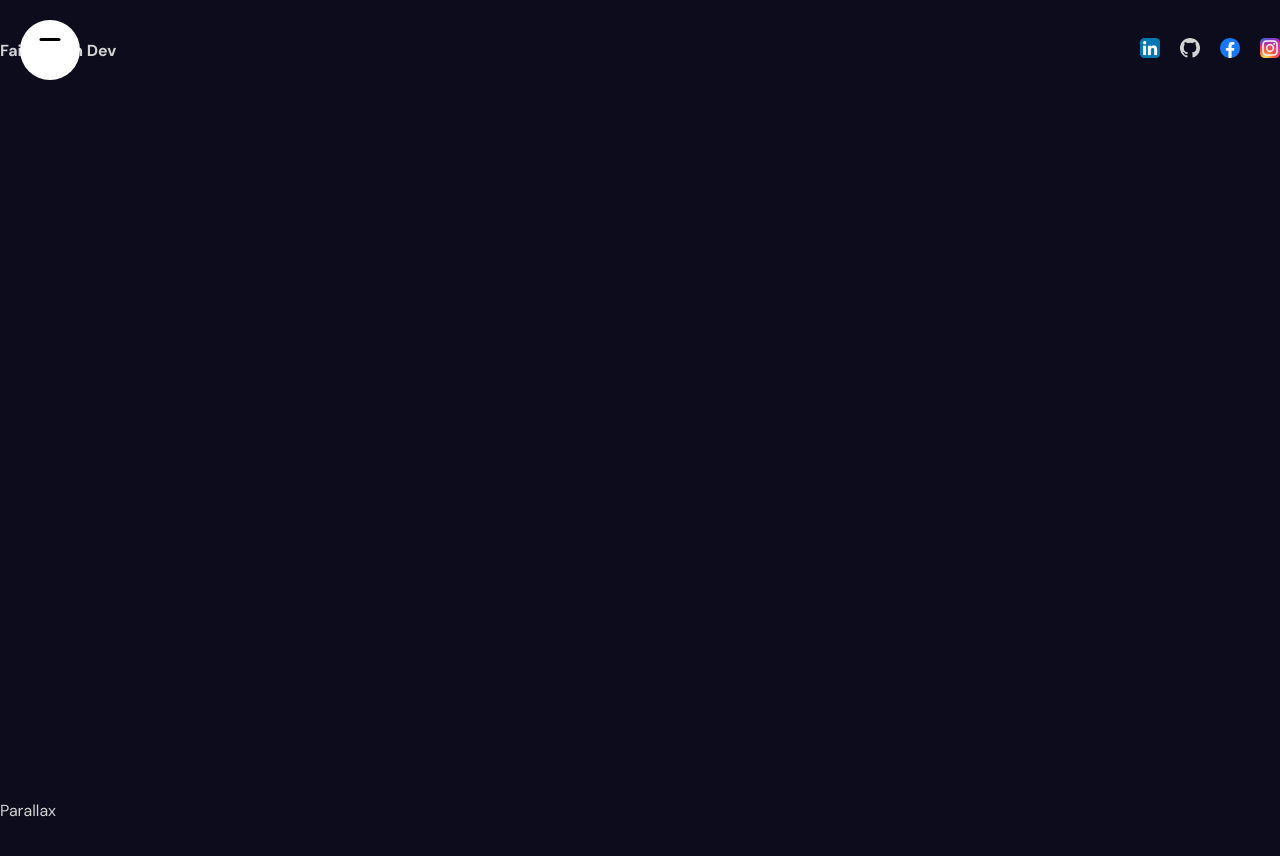
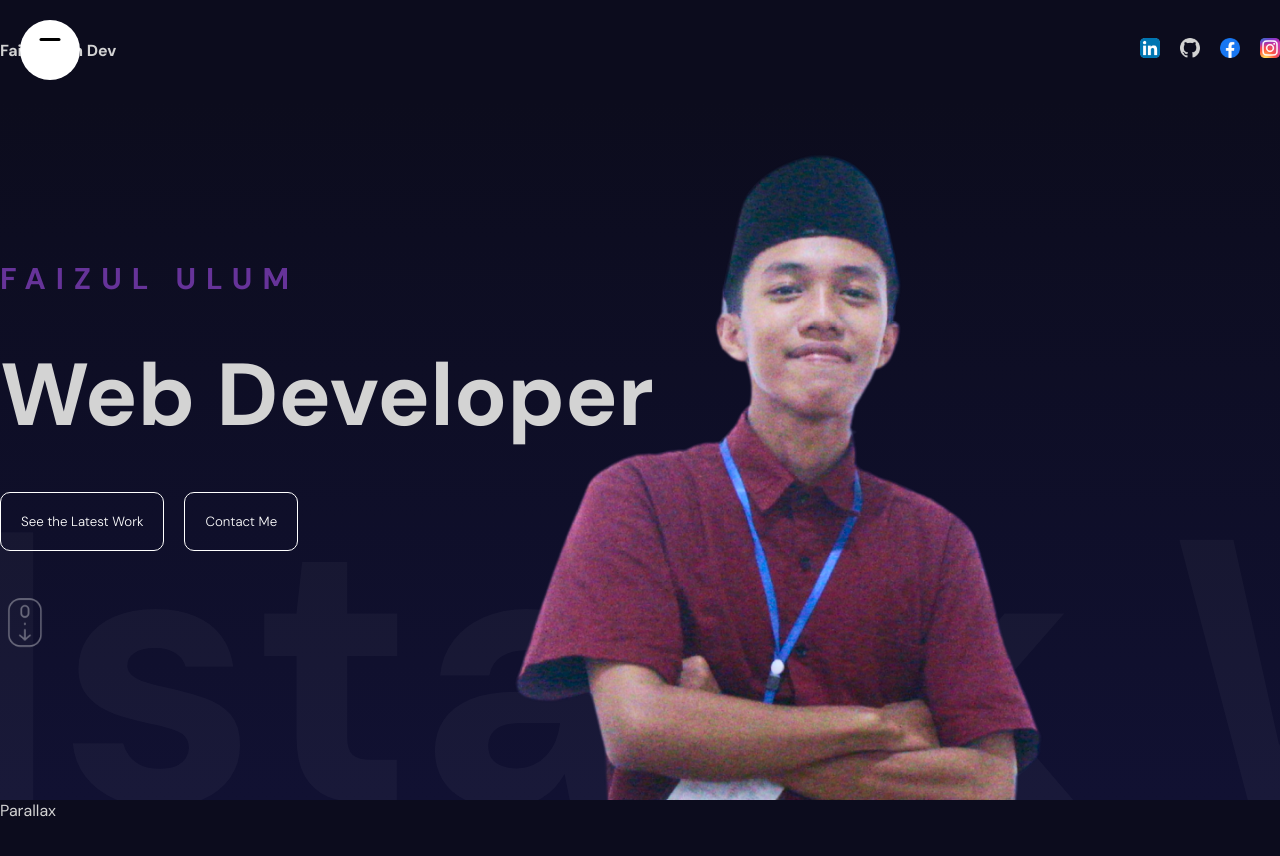
Before and after one commit to Faizululum/Portfolio_React, a React (Vite) app: page / in a window 1280 px wide. Shown: the top 856 px of the page. Built offline with nearby package versions, Linux system fonts and the light colour scheme.

Commit message:
Hero section

```diff
--- a/src/App.jsx
+++ b/src/App.jsx
@@ -1,10 +1,12 @@
 import "./app.scss";
+import Hero from "./components/hero/Hero";
 import { Navbar } from "./components/navbar/Navbar";
 
 const App = () => {
   return <div>
     <section id="Homepage">
       <Navbar />
+      <Hero />
     </section>
     <section id="Services">Parallax</section>
     <section>Services</section>
--- a/src/app.scss
+++ b/src/app.scss
@@ -12,6 +12,7 @@
 
 :root {
     --color-primary: #0c0c1d;
+    --color-secondary: #111132;
     --color-text: lightgray;
 }
 
--- /dev/null
+++ b/src/components/hero/Hero.jsx
@@ -0,0 +1,102 @@
+import "./hero.scss";
+import { animate, motion } from "framer-motion";
+
+const textVariants = {
+  initial: {
+    x: -500,
+    opacity: 0,
+  },
+  animate: {
+    x: 0,
+    opacity: 1,
+    transition: {
+      duration: 1,
+      staggerChildren: 0.1,
+    },
+  },
+  scrollButton: {
+    opacity: 0,
+    y: 10,
+    transition: {
+      duration: 2,
+      repeat: Infinity,
+    },
+  },
+};
+const sliderVariants = {
+  initial: {
+    x: 0,
+  },
+  animate: {
+    x: "-220%",
+    opacity: 1,
+    transition: {
+      repeat: Infinity,
+      repeatType: "mirror",
+      duration: 25,
+    },
+  },
+};
+const imgVariants = {
+  initial: {
+    y: -200,
+    opacity: 0,
+  },
+  animate: {
+    y: 0,
+    opacity: 1,
+    transition: {
+      duration: 1,
+      staggerChildren: 0.1,
+    },
+  },
+};
+
+const Hero = () => {
+  return (
+    <div className="hero">
+      <div className="wrapper">
+        <motion.div
+          className="textContainer"
+          variants={textVariants}
+          initial="initial"
+          animate="animate"
+        >
+          <motion.h2 variants={textVariants}>FAIZUL ULUM</motion.h2>
+          <motion.h1 variants={textVariants}>Web Developer</motion.h1>
+          <motion.div variants={textVariants} className="buttons">
+            <motion.button variants={textVariants}>
+              See the Latest Work
+            </motion.button>
+            <motion.button variants={textVariants}>Contact Me</motion.button>
+          </motion.div>
+          <motion.img
+            variants={textVariants}
+            animate="scrollButton"
+            src="/scroll.png"
+            alt="scroll"
+          />
+        </motion.div>
+        <motion.div
+          className="slidingTextContainer"
+          variants={sliderVariants}
+          initial="initial"
+          animate="animate"
+        >
+          Fullstack Web Developer
+        </motion.div>
+      </div>
+      <div className="imageContainer">
+        <motion.img
+          src="/hero.png"
+          alt="hero"
+          variants={imgVariants}
+          animate="animate"
+          initial="initial"
+        />
+      </div>
+    </div>
+  );
+};
+
+export default Hero;
--- /dev/null
+++ b/src/components/hero/hero.scss
@@ -0,0 +1,68 @@
+.hero {
+    height: calc(100vh - 100px);
+    overflow: hidden;
+    background: linear-gradient(180deg, var(--color-primary), var(--color-secondary));
+    position: relative;
+
+    .wrapper {
+        max-width: 1366px;
+        height: 100%;
+        margin: auto;
+
+        .textContainer {
+            // width: 50%;
+            height: 100%;
+            display: flex;
+            flex-direction: column;
+            justify-content: center;
+            gap: 40px;
+
+            h2 {
+                font-size: 30px;
+                color: rebeccapurple;
+                letter-spacing: 10px;
+            }
+
+            h1 {
+                font-size: 88px;
+            }
+
+            .buttons {
+                button {
+                    padding: 20px;
+                    border: 1px solid white;
+                    border-radius: 10px;
+                    background-color: transparent;
+                    color: white;
+                    cursor: pointer;
+                    margin-right: 20px;
+                    font-weight: 300;
+                }
+            }
+
+            img {
+                width: 50px;
+            }
+        }
+    }
+
+    .imageContainer {
+        height: 1%;
+        scale: 0.89;
+        position: absolute;
+        top: 0;
+        right: 0;
+
+    }
+
+    .slidingTextContainer {
+        position: absolute;
+        font-size: 47vh;
+        left: 0;
+        bottom: -120px;
+        white-space: nowrap;
+        color: #ffffff09;
+        width: 50%;
+        font-weight: bold;
+    }
+}
```
